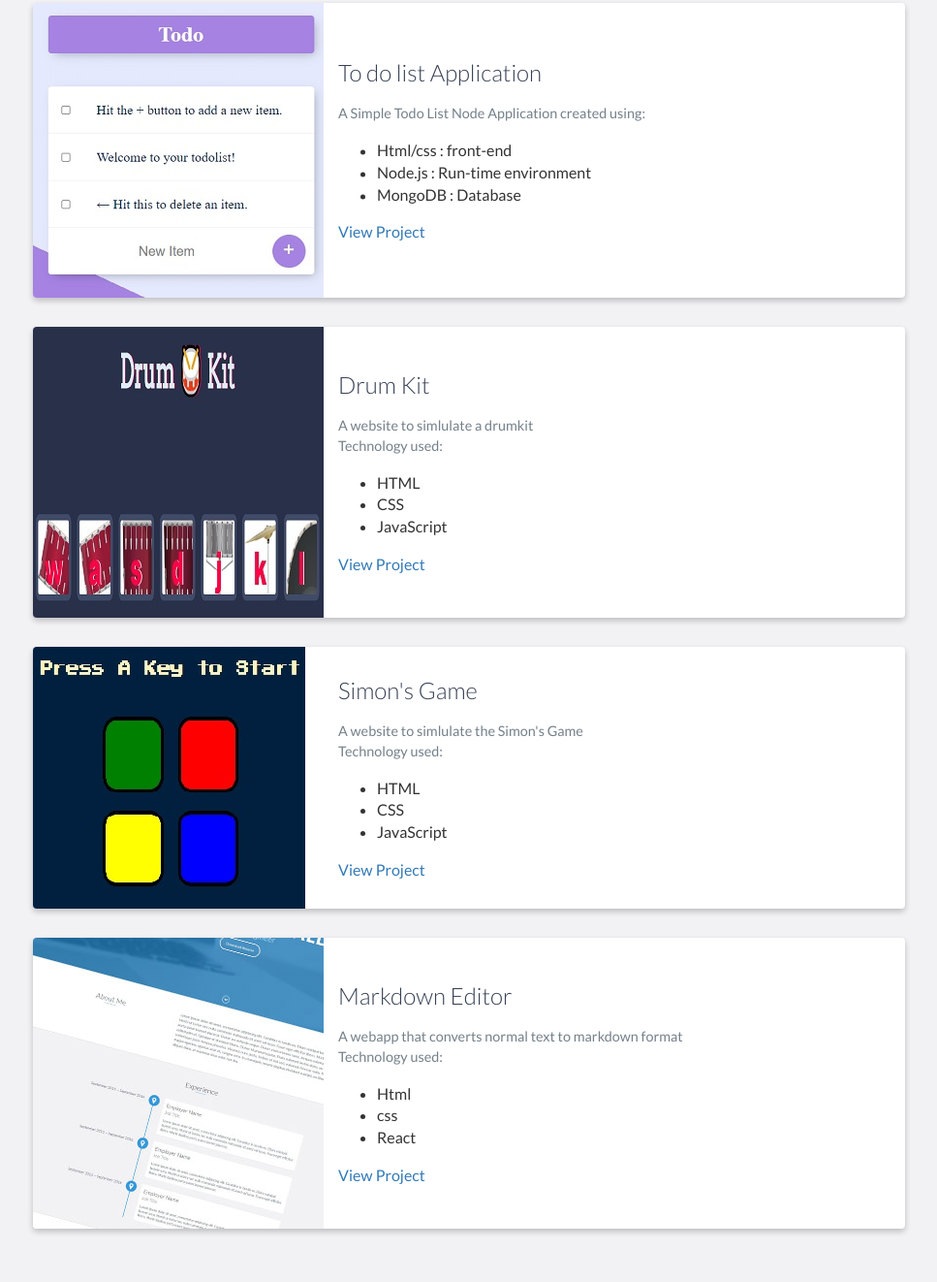
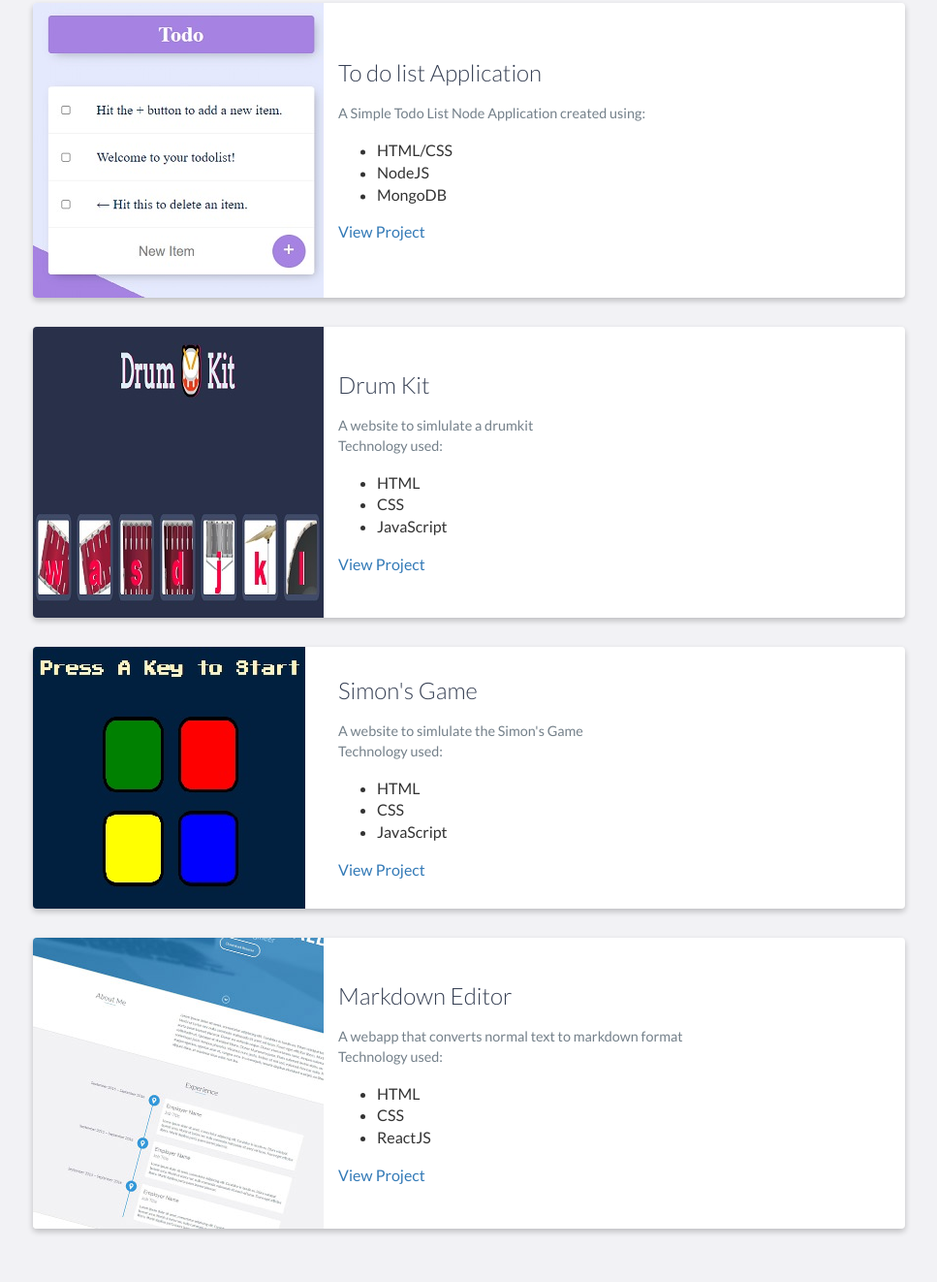
Before and after one commit to hrithik9120/portfolio, a website: page index.html in a window 1280 px wide. Shown: the part 1838-3160 px from the top of the page at 97% size, without its empty margins (156-1123 px from the left). Drawn offline with nearby package versions, Linux system fonts and the light colour scheme.

Commit message:
Update index.html

```diff
--- a/index.html
+++ b/index.html
@@ -104,7 +104,7 @@
                             <ul>
                                 <li>HTML</li>
                                 <li>CSS</li>
-                                <li>ReactJS</li>
+                                <li>EJS</li>
                             </ul>
 
                         </p>
@@ -147,9 +147,9 @@
                             <p>
                                 A Simple Todo List Node Application created using:
                                 <ul>
-                                <li>Html/css : front-end</li>
-                                <li>Node.js : Run-time environment</li>
-                                <li>MongoDB : Database</li>
+                                <li>HTML/CSS</li>
+                                <li>NodeJS</li>
+                                <li>MongoDB </li>
                                 </ul>
                             </p>
                             <a href="https://todolistmongo.herokuapp.com/">View Project</a>
@@ -222,9 +222,9 @@
                             A webapp that converts normal text to markdown format<br>
                             Technology used:
                             <ul>
-                            <li>Html</li>
-                            <li>css</li>
-                            <li>React</li>
+                            <li>HTML</li>
+                            <li>CSS</li>
+                            <li>ReactJS</li>
                             </ul>
                         </p>
                         <a href="https://markdowneditorreact.herokuapp.com/">View Project</a>
```
